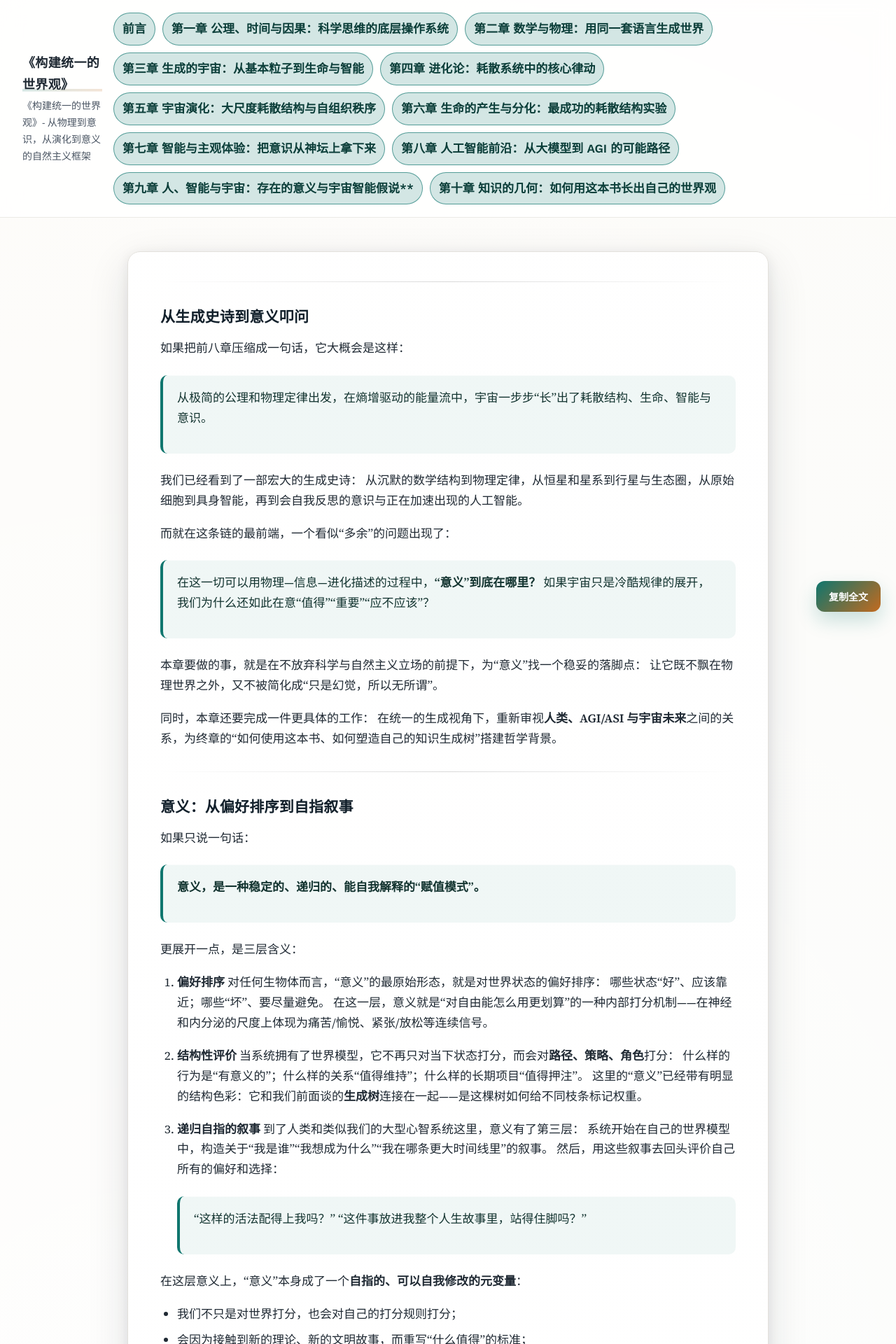
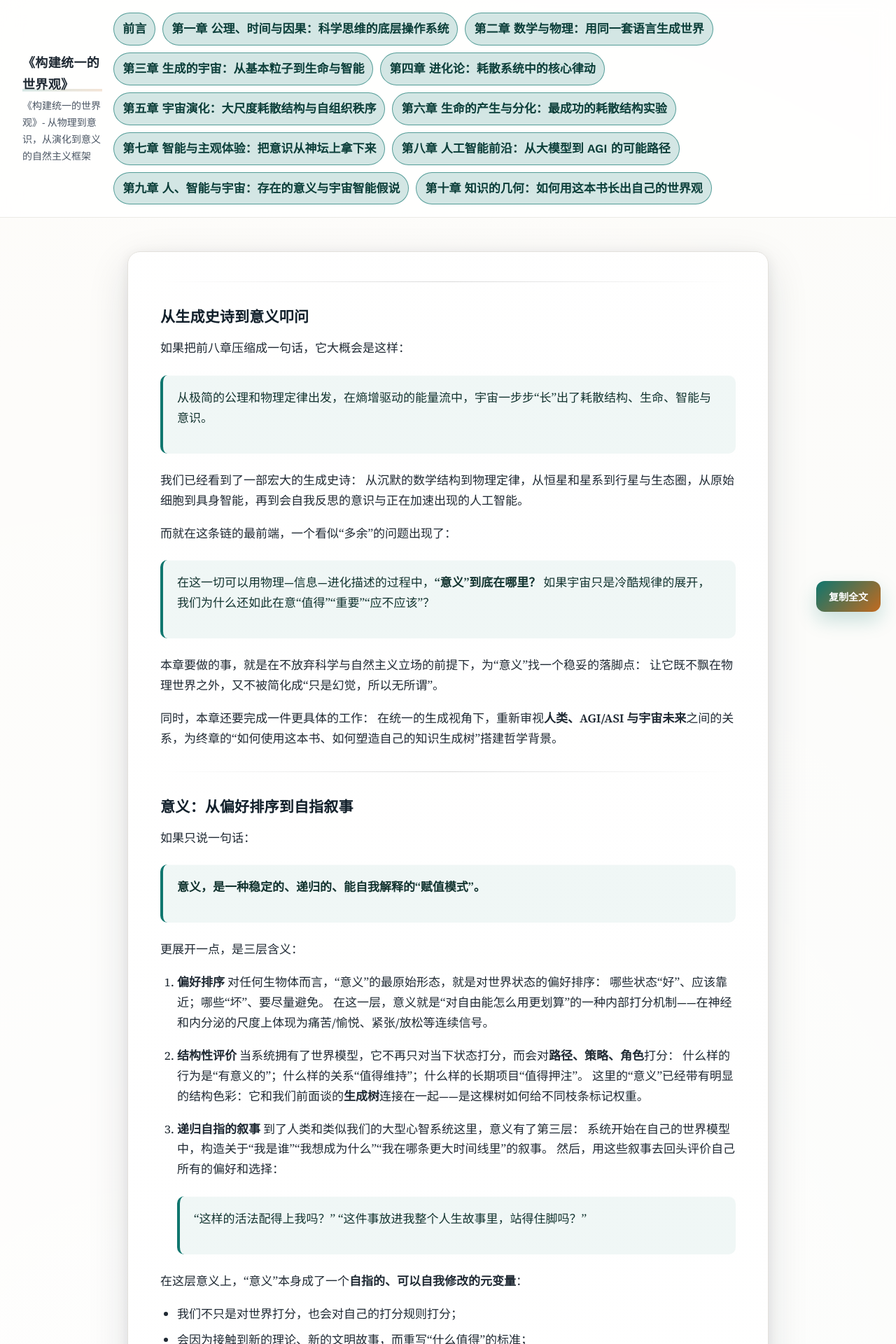
Before and after one commit to modenl/entropyandmeaning, a Jekyll site: the page built from docs/Chapter9.md, in a window 1280 px wide. Shown: the top 1920 px of the page at 70% size. Built offline with Jekyll 4.4.1, drawn with Linux system fonts in a browser that asks for light colours; our own code applies the rules of GitHub Pages for plain Markdown files.

```diff
--- a/docs/Chapter9.md
+++ b/docs/Chapter9.md
@@ -1,4 +1,4 @@
-## 第九章  人、智能与宇宙：存在的意义与宇宙智能假说**
+## 第九章  人、智能与宇宙：存在的意义与宇宙智能假说
 
 ---
 
```
